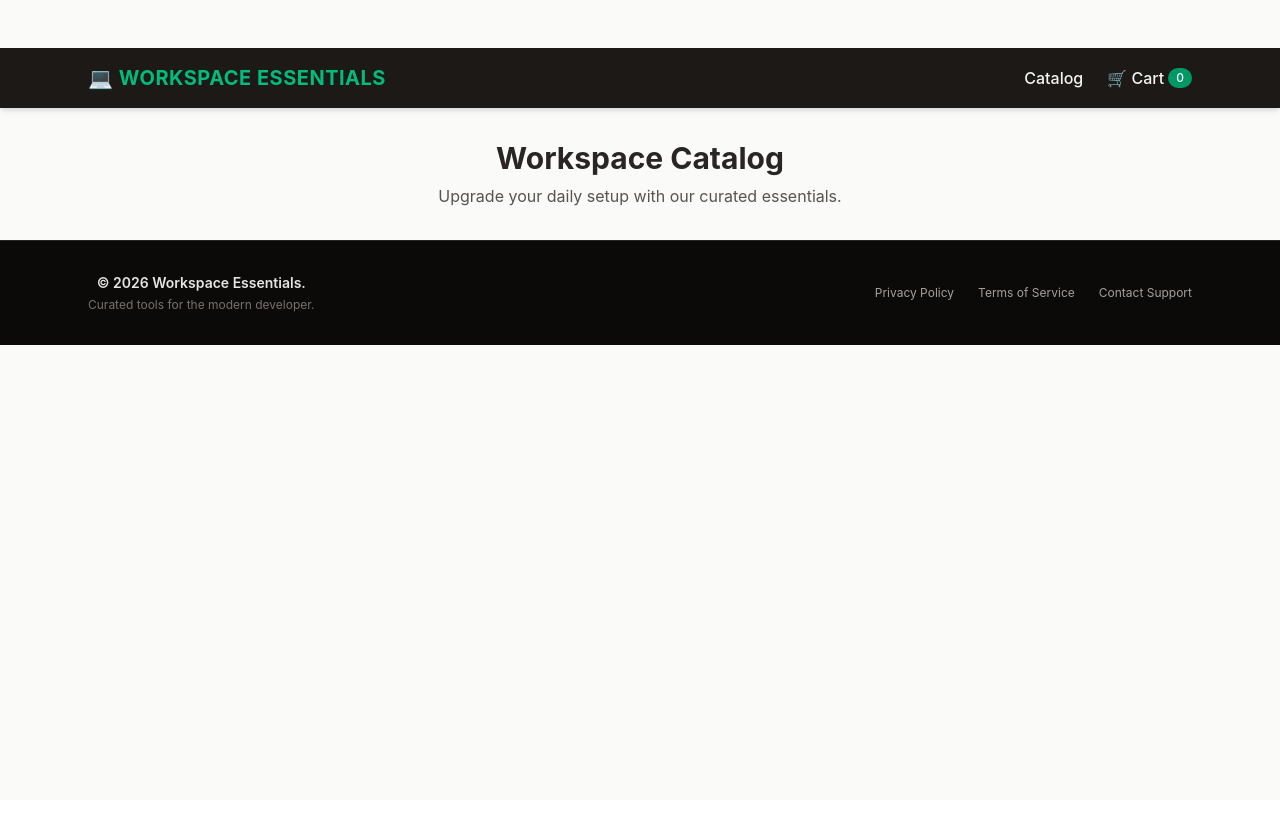
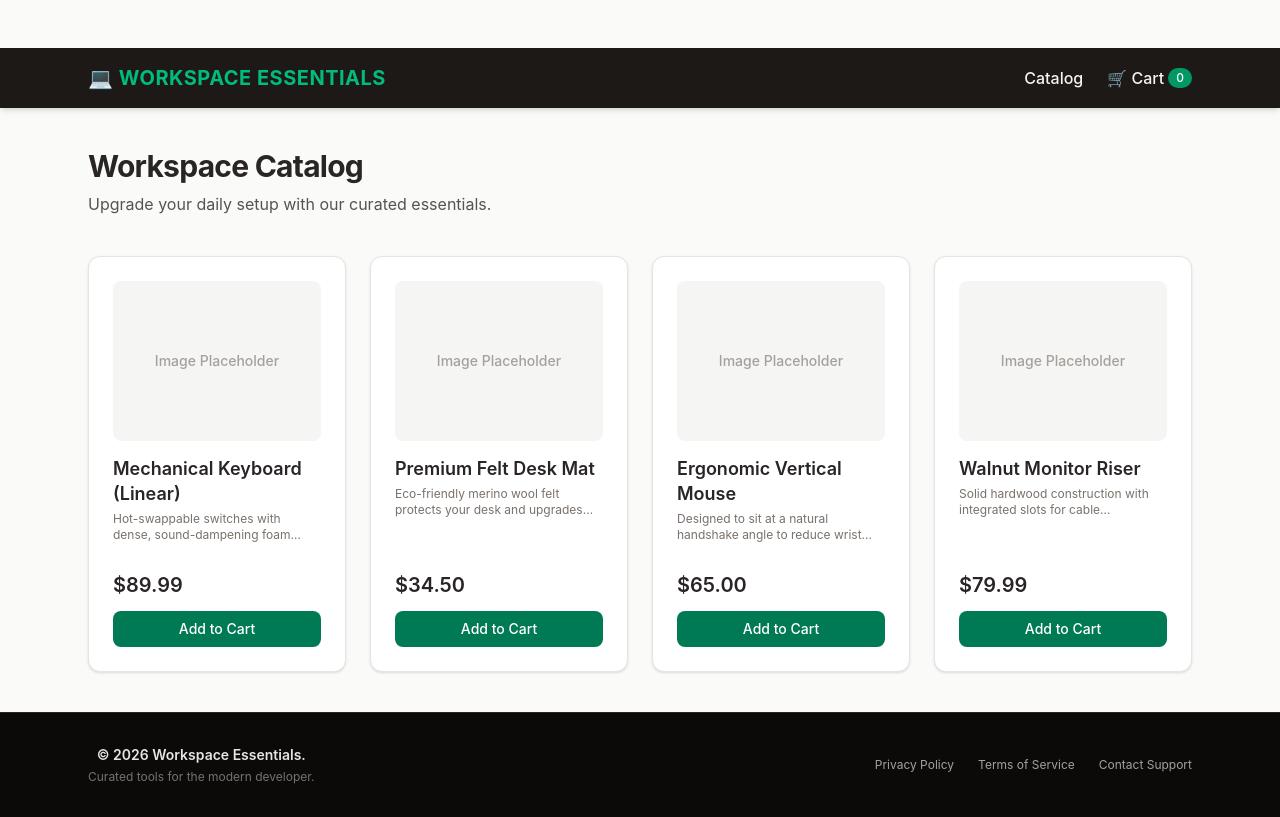
Before and after one commit to 5hiemela/workspace-essentials-frontend, a React (Vite) app: page / in a window 1280 px wide. Built offline with nearby package versions, Linux system fonts and the light colour scheme.

Commit message:
feat: design product grid and implement catalog cards

```diff
--- a/src/components/ProductCard.jsx
+++ b/src/components/ProductCard.jsx
@@ -1,15 +1,24 @@
-function ProductCard() {
-  const productName = "Mechanical Keyboard (Linear)";
-  const price = 89.99;
+function ProductCard({ product }) {
+  // Destructure the product details out of the prop object
+  const { name, price, description } = product;
 
   return (
-    <div className="border border-stone-200 p-6 rounded-xl max-w-xs bg-white shadow-sm hover:shadow-md transition-shadow text-left">
-      <h3 className="font-semibold text-stone-800 text-lg mb-1">{productName}</h3>
-      <p className="text-stone-600 font-medium mb-4">${price}</p>
-      {/* Changed button color from bg-amber-600 to bg-emerald-700 */}
-      <button className="w-full bg-emerald-700 hover:bg-emerald-800 text-white font-medium py-2 px-4 rounded-lg transition-colors text-center text-sm">
-        Add to Cart
-      </button>
+    <div className="border border-stone-200 p-6 rounded-xl bg-white shadow-sm hover:shadow-md transition-shadow text-left flex flex-col justify-between h-full">
+      <div>
+        {/* Placeholder for product image */}
+        <div className="w-full h-40 bg-stone-100 rounded-lg mb-4 flex items-center justify-center text-stone-400 text-sm font-medium">
+          Image Placeholder
+        </div>
+        <h3 className="font-semibold text-stone-800 text-lg mb-1 leading-snug">{name}</h3>
+        <p className="text-stone-500 text-xs mb-3 line-clamp-2">{description}</p>
+      </div>
+
+      <div className="mt-4">
+        <p className="text-stone-800 font-semibold text-xl mb-3">${price.toFixed(2)}</p>
+        <button className="w-full bg-emerald-700 hover:bg-emerald-800 text-white font-medium py-2 px-4 rounded-lg transition-colors text-center text-sm">
+          Add to Cart
+        </button>
+      </div>
     </div>
   );
 }
--- a/src/pages/CatalogPage.jsx
+++ b/src/pages/CatalogPage.jsx
@@ -1,8 +1,29 @@
+import ProductCard from "../components/ProductCard";
+
 function CatalogPage() {
+  // Mock data array
+  const sampleProducts = [
+    { id: 1, name: "Mechanical Keyboard (Linear)", price: 89.99, description: "Hot-swappable switches with dense, sound-dampening foam layers." },
+    { id: 2, name: "Premium Felt Desk Mat", price: 34.50, description: "Eco-friendly merino wool felt protects your desk and upgrades your mouse glide." },
+    { id: 3, name: "Ergonomic Vertical Mouse", price: 65.00, description: "Designed to sit at a natural handshake angle to reduce wrist fatigue during coding sessions." },
+    { id: 4, name: "Walnut Monitor Riser", price: 79.99, description: "Solid hardwood construction with integrated slots for cable management." }
+  ];
+
   return (
-    <div className="p-8">
-      <h1 className="text-3xl font-bold text-stone-800 mb-2">Workspace Catalog</h1>
-      <p className="text-stone-600">Upgrade your daily setup with our curated essentials.</p>
+    <div className="max-w-6xl mx-auto px-6 py-10">
+      {/* Header section */}
+      <div className="mb-10 text-left">
+        <h1 className="text-3xl font-bold text-stone-800 tracking-tight mb-2">Workspace Catalog</h1>
+        <p className="text-stone-600">Upgrade your daily setup with our curated essentials.</p>
+      </div>
+
+      {/* The Product Grid */}
+      {/* grid-cols-1 on phone, grid-cols-2 on tablet, grid-cols-4 on desktop */}
+      <div className="grid grid-cols-1 sm:grid-cols-2 lg:grid-cols-4 gap-6">
+        {sampleProducts.map((product) => (
+          <ProductCard key={product.id} product={product} />
+        ))}
+      </div>
     </div>
   );
 }
```
